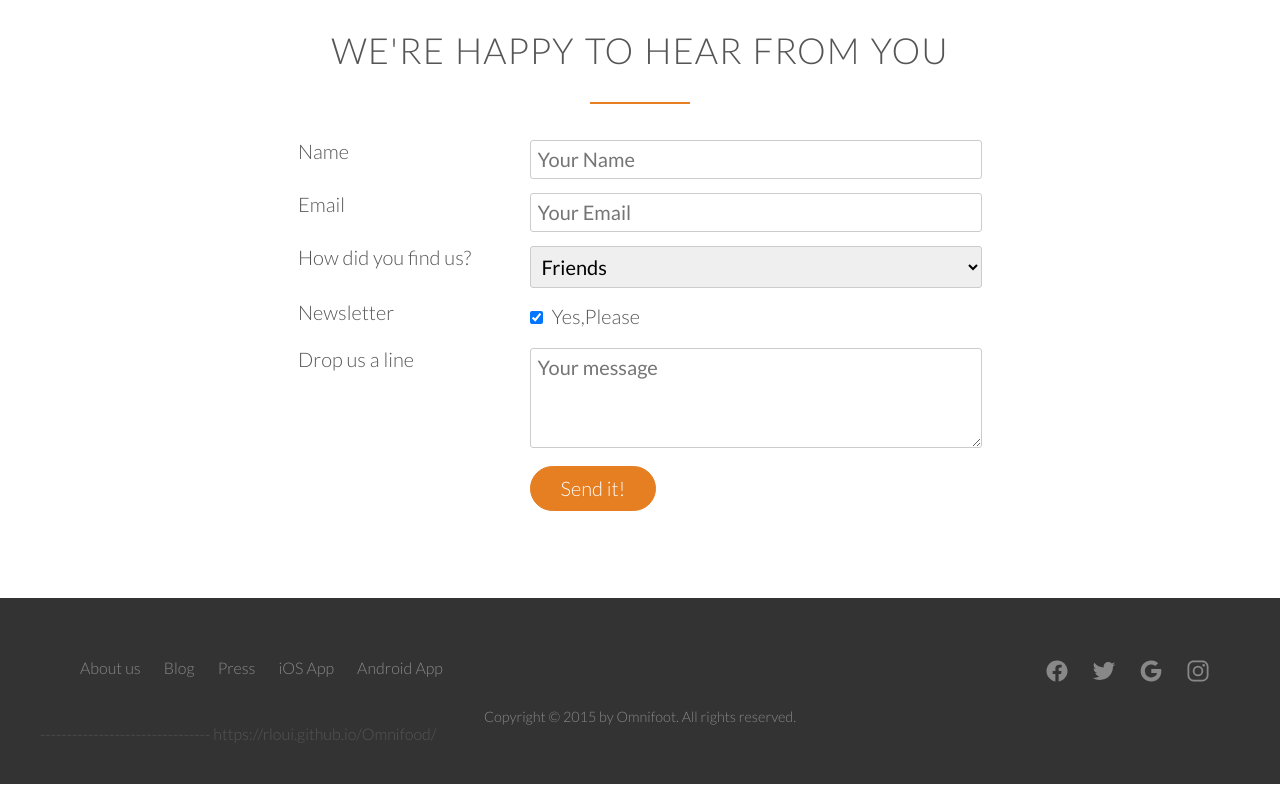
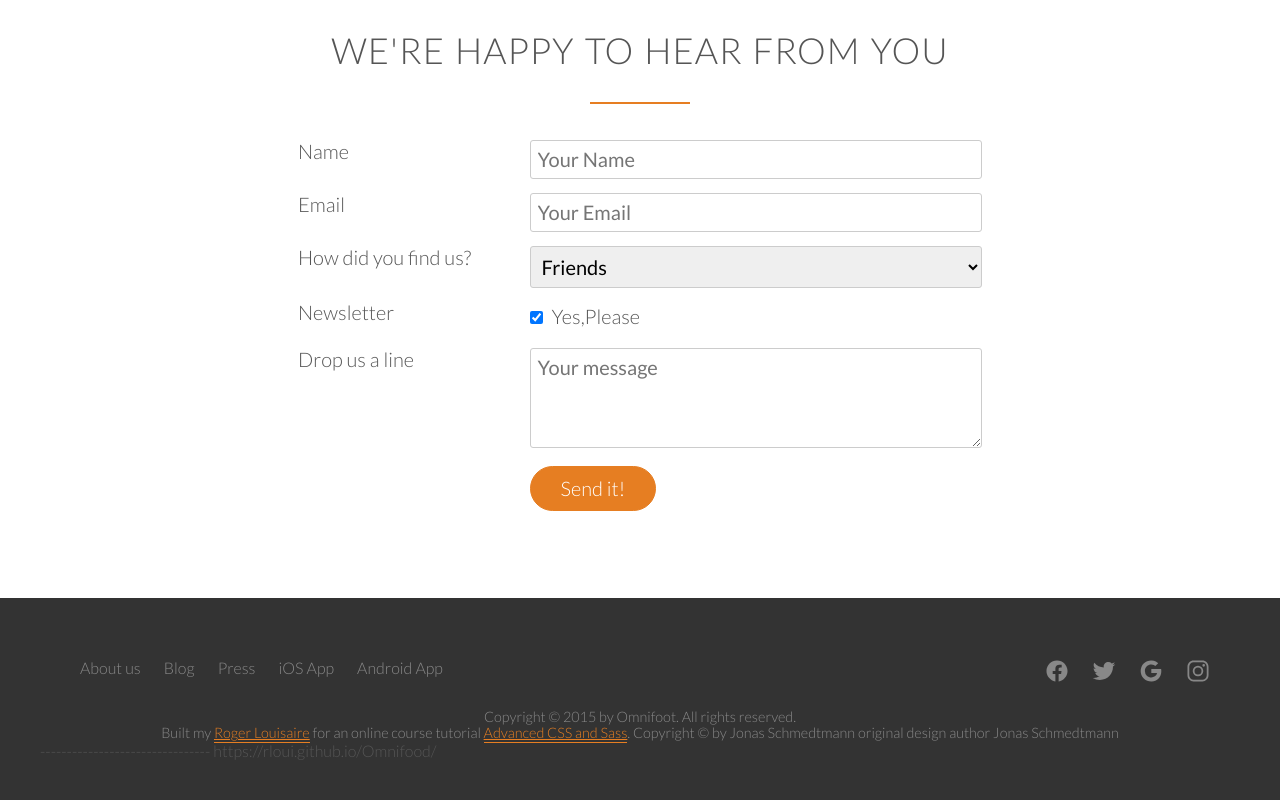
Before and after one commit to Rloui/Omnifood, a plain HTML site: page index.html in a window 1280 px wide. Shown: the part 4598-5398 px from the top of the page. Drawn offline with nearby package versions, Linux system fonts and the light colour scheme.

Commit message:
Update index.html

```diff
--- a/index.html
+++ b/index.html
@@ -419,7 +419,8 @@
                 </div>
                 <div class="row">
                     <p>
-                        Copyright &copy 2015 by Omnifoot. All rights reserved.
+                        Copyright &copy 2015 by Omnifoot. All rights reserved. <br> Built my <a href="#" class="footer__link">Roger Louisaire</a> for an online course tutorial <a href="#" class="footer__link">Advanced CSS and Sass</a>. Copyright &copy; by Jonas Schmedtmann original design author Jonas Schmedtmann
+
                     </p>
                 </div>
             </div>
```
